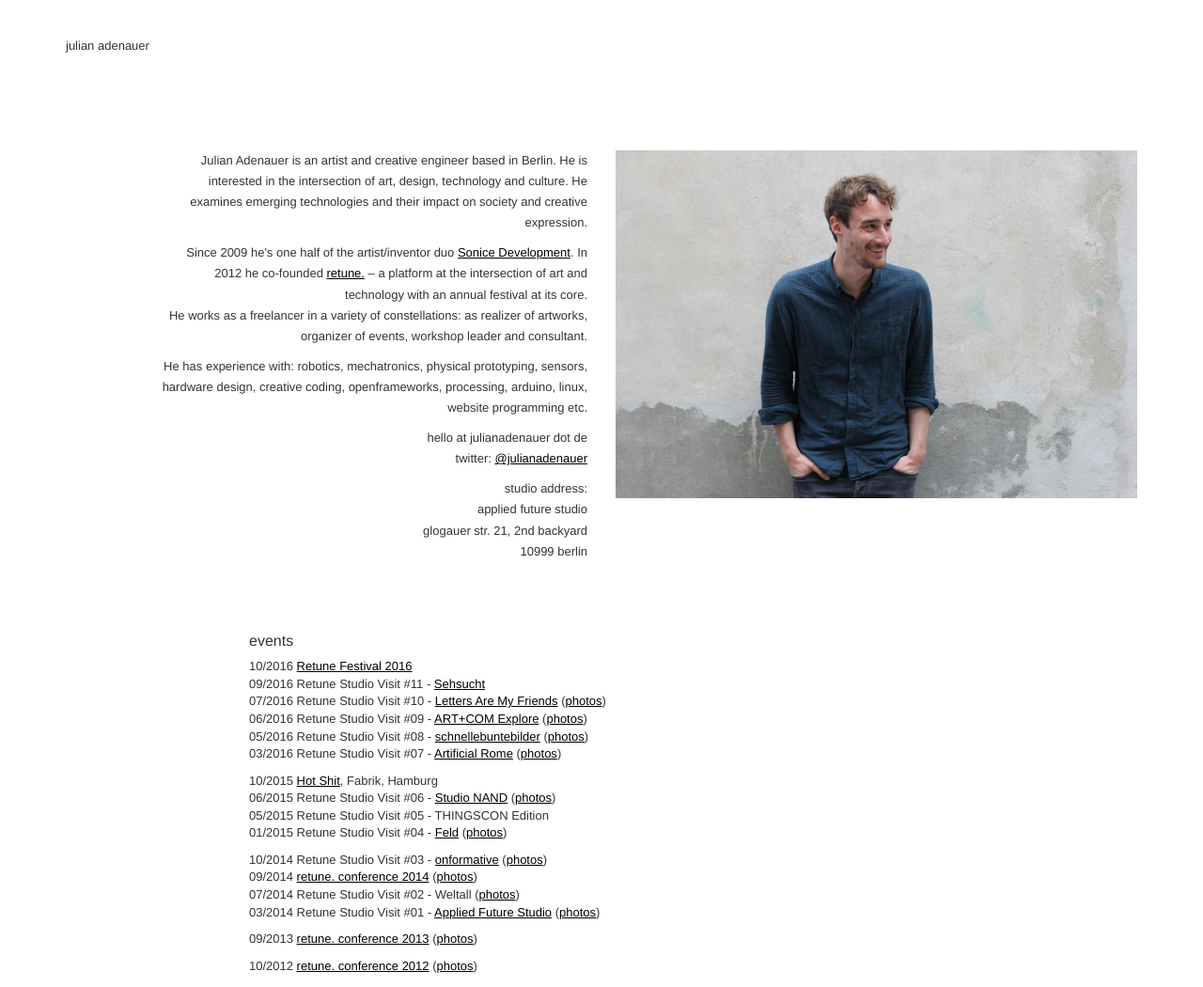
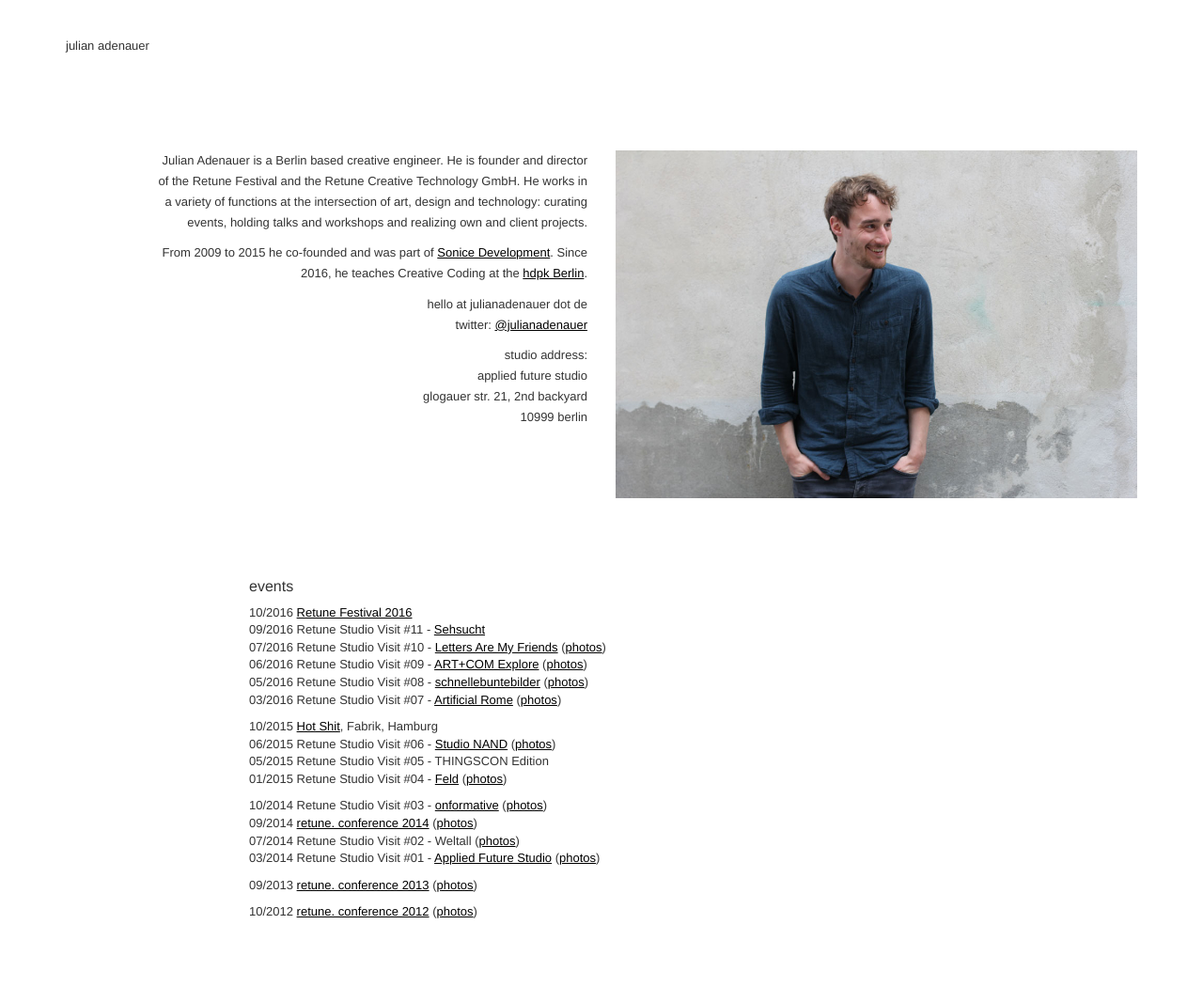
Before and after one commit to julianadenauer/julianadenauer.de, a plain HTML site: page index.html in a window 1280 px wide. Shown: the top 1050 px of the page at 94% size. Drawn offline with Linux system fonts and the light colour scheme.

Commit message:
updated bio

```diff
--- a/index.html
+++ b/index.html
@@ -31,12 +31,8 @@
 
                     <div class="col-md-5 col-md-offset-1 col-md-pull-6 text-right">
                     <article>
-                            <p>Julian Adenauer is an artist and creative engineer based in Berlin. He is interested in the intersection of art, design, technology and culture. He examines emerging technologies and their impact on society and creative expression.<p/>
-                                <p>Since 2009 he's one half of the artist/inventor duo <a href="http://sonicedevelopment.com" target="_blank">Sonice Development</a>. In 2012 he co-founded <a href="http://retune.de">retune.</a> – a platform at the intersection of art and technology with an annual festival at its core.<br/>
-                                    He works as a freelancer in a variety of constellations: as realizer of artworks, organizer of events, workshop leader and consultant.</p>
-                                    <p>He has experience with: robotics, mechatronics, physical prototyping, sensors, hardware design, creative coding, openframeworks, processing, arduino, linux, website programming etc.</p>
-
-
+                        <p>Julian Adenauer is a Berlin based creative engineer. He is founder and director of the Retune Festival and the Retune Creative Technology GmbH. He works in a variety of functions at the intersection of art, design and technology: curating events, holding talks and workshops and realizing own and client projects.</p>
+                        <p>From 2009 to 2015 he co-founded and was part of <a href="">Sonice Development</a>. Since 2016, he teaches Creative Coding at the <a href="https://www.hdpk.de/de/startseite/">hdpk Berlin</a>.</p>
                             <p>hello at julianadenauer dot de<br/>
                                 twitter: <a href="https://twitter.com/julianadenauer">@julianadenauer</a></p>
 
```
